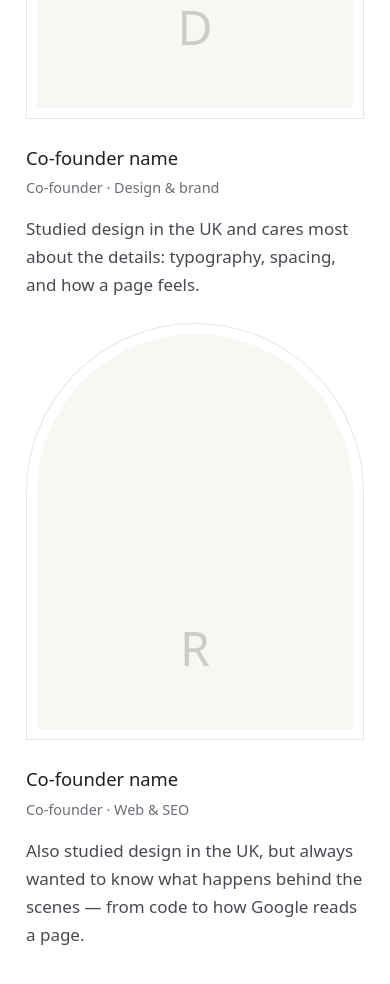
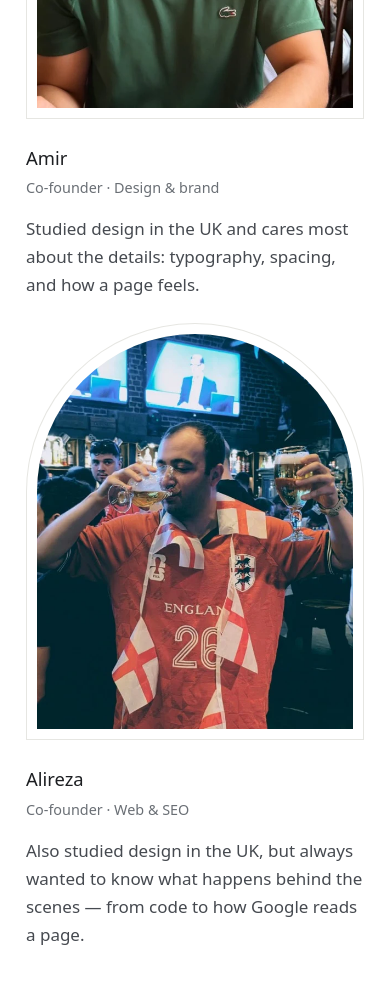
Before and after one commit to amirnajafdari/Dariche, an Astro site: page /en/about in a window 390 px wide. Shown: the part 806-1790 px from the top of the page. Built offline with nearby package versions, Linux system fonts and the light colour scheme; Astro itself is replaced by a stand-in of ours; a web font is replaced by a local one.

Commit message:
please update the commit message to reflect the changes made in this commit.

```diff
--- a/src/components/FounderCard.astro
+++ b/src/components/FounderCard.astro
@@ -13,7 +13,15 @@ const { founder, lang, showBio = false, class: className } = Astro.props;
 <figure class:list={['founder', className]} data-reveal>
   <div class="founder__frame">
     {founder.photo ? (
-      <img src={founder.photo.src} alt={founder.photo.alt[lang]} width={founder.photo.width} height={founder.photo.height} loading="lazy" decoding="async" />
+      <img
+        src={founder.photo.src}
+        alt={founder.photo.alt[lang]}
+        width={founder.photo.width}
+        height={founder.photo.height}
+        style={founder.photoPosition ? `object-position: ${founder.photoPosition}` : undefined}
+        loading="lazy"
+        decoding="async"
+      />
     ) : (
       <div class="founder__placeholder" aria-hidden="true">
         <span>{founder.initials}</span>
--- a/src/data/founders.ts
+++ b/src/data/founders.ts
@@ -3,35 +3,50 @@ import type { ImageAsset } from './caseStudies';
 
 export interface Founder {
   id: string;
-  /** PLACEHOLDER names until the founders confirm how they want to appear. */
   name: Localized;
   initials: string;
   role: Localized;
   /** Short line for the about page only — no long biographies */
   bio: Localized;
   photo?: ImageAsset;
+  /** CSS object-position for framing inside the arched portrait window */
+  photoPosition?: string;
   links?: { label: string; url: string }[];
 }
 
 export const founders: Founder[] = [
   {
-    id: 'founder-1',
-    name: { fa: 'نام هم‌بنیان‌گذار', en: 'Co-founder name' },
-    initials: 'D',
+    id: 'amir',
+    name: { fa: 'امیر', en: 'Amir' },
+    initials: 'A',
     role: { fa: 'هم‌بنیان‌گذار · طراحی و برند', en: 'Co-founder · Design & brand' },
     bio: {
       fa: 'طراحی رو در بریتانیا خونده و بیشتر از هر چیزی به جزئیات حساسه؛ تایپوگرافی، فاصله‌ها، و اینکه یه صفحه چه حسی می‌ده.',
       en: 'Studied design in the UK and cares most about the details: typography, spacing, and how a page feels.',
     },
+    photo: {
+      src: '/images/founders/amir.webp',
+      alt: { fa: 'امیر، هم‌بنیان‌گذار دریچه', en: 'Amir, co-founder of Daricheh' },
+      width: 576,
+      height: 1024,
+    },
+    photoPosition: 'center 45%',
   },
   {
-    id: 'founder-2',
-    name: { fa: 'نام هم‌بنیان‌گذار', en: 'Co-founder name' },
-    initials: 'R',
+    id: 'alireza',
+    name: { fa: 'علیرضا', en: 'Alireza' },
+    initials: 'A',
     role: { fa: 'هم‌بنیان‌گذار · وب و سئو', en: 'Co-founder · Web & SEO' },
     bio: {
       fa: 'اون هم طراحی رو در بریتانیا خونده، ولی همیشه دوست داشته بدونه پشت صحنه چی می‌گذره؛ از کد تا اینکه گوگل یه صفحه رو چطور می‌بینه.',
       en: "Also studied design in the UK, but always wanted to know what happens behind the scenes — from code to how Google reads a page.",
     },
+    photo: {
+      src: '/images/founders/alireza.webp',
+      alt: { fa: 'علیرضا، هم‌بنیان‌گذار دریچه', en: 'Alireza, co-founder of Daricheh' },
+      width: 576,
+      height: 1024,
+    },
+    photoPosition: 'center 45%',
   },
 ];
--- a/src/data/persianHome.ts
+++ b/src/data/persianHome.ts
@@ -16,8 +16,8 @@ export const persianHomeContact = {
   linkedin: null as string | null,
 };
 export const persianHomeFounders = [
-  { name: null as string | null, role: 'طراحی و هویت برند' },
-  { name: null as string | null, role: 'طراحی وب و سئو' },
+  { name: 'امیر' as string | null, role: 'طراحی و هویت برند' },
+  { name: 'علیرضا' as string | null, role: 'طراحی وب و سئو' },
 ];
 export const contactForm = '#callback';
 export const homeWhatsApp = persianHomeContact.whatsapp
```
Also changed, not shown: src/components/home/PersianHome.astro (+7 -9 lines), public/images/founders/alireza.webp (added), public/images/founders/amir.webp (added).
